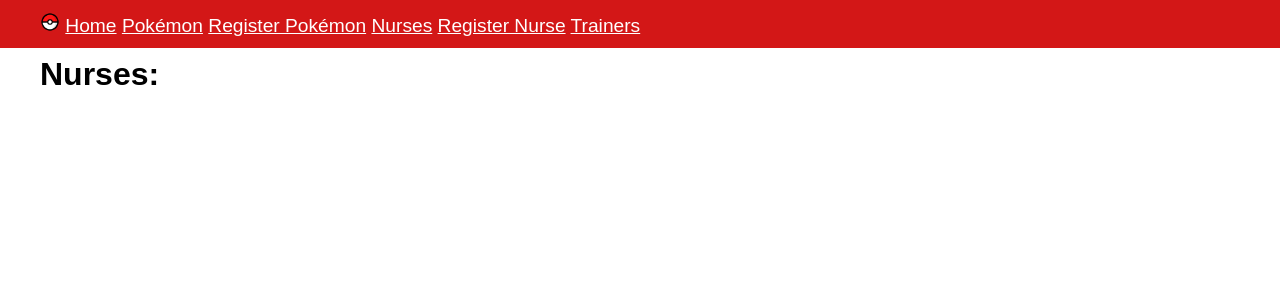
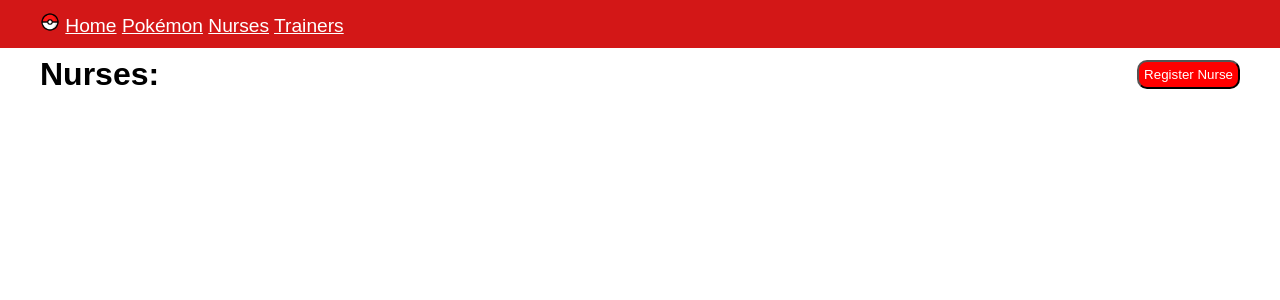
Before and after one commit to TheJSD/Pokemon-Center-Project, a Flask app: page /nurses in a window 1280 px wide. Shown: the top 300 px of the page. Run offline with Flask 3, Linux system fonts and the light colour scheme.

Commit message:
moved links to register new pokemon and nurses to their respective index pages

```diff
--- a/templates/base.jinja
+++ b/templates/base.jinja
@@ -15,9 +15,7 @@
       <img src="/static/images/Poké_Ball_icon.png" height="20px">
       <a href="/">Home</a>
       <a href="/pokémon">Pokémon</a>
-      <a href="/pokémon/new_pokémon">Register Pokémon</a>
       <a href="/nurses">Nurses</a>
-      <a href="/nurses/new">Register Nurse</a>
       <a href="/trainers">Trainers</a>
     </nav>
   </div></div>
--- a/templates/nurses/index.jinja
+++ b/templates/nurses/index.jinja
@@ -1,7 +1,12 @@
 {% extends 'base.jinja' %}
 {% block content %}
 <div class="container">
-  <h1 class="title">Nurses:</h1>
+
+  <div class="title_and_button">
+    <h1 class="title">Nurses:</h1>
+    <a href="nurses/new"><button class="primary__button">Register Nurse</button></a>
+  </div>
+
   <ul>
   {% for nurse in nurses  %}
     <li class="list__item">
--- a/templates/pokémon/index.jinja
+++ b/templates/pokémon/index.jinja
@@ -1,7 +1,10 @@
 {% extends 'base.jinja' %}
 {% block content %}
   <div class="container">
-  <h1 class="title">Pokémon:</h1>
+    <div class="title_and_button">
+      <h1 class="title">Pokémon:</h1>
+      <a href="pokémon/new_pokémon"><button class="primary__button">Register Pokémon</button></a>
+    </div>
   <ul>
 
   {% for single_pokémon in pokémon  %}
```
